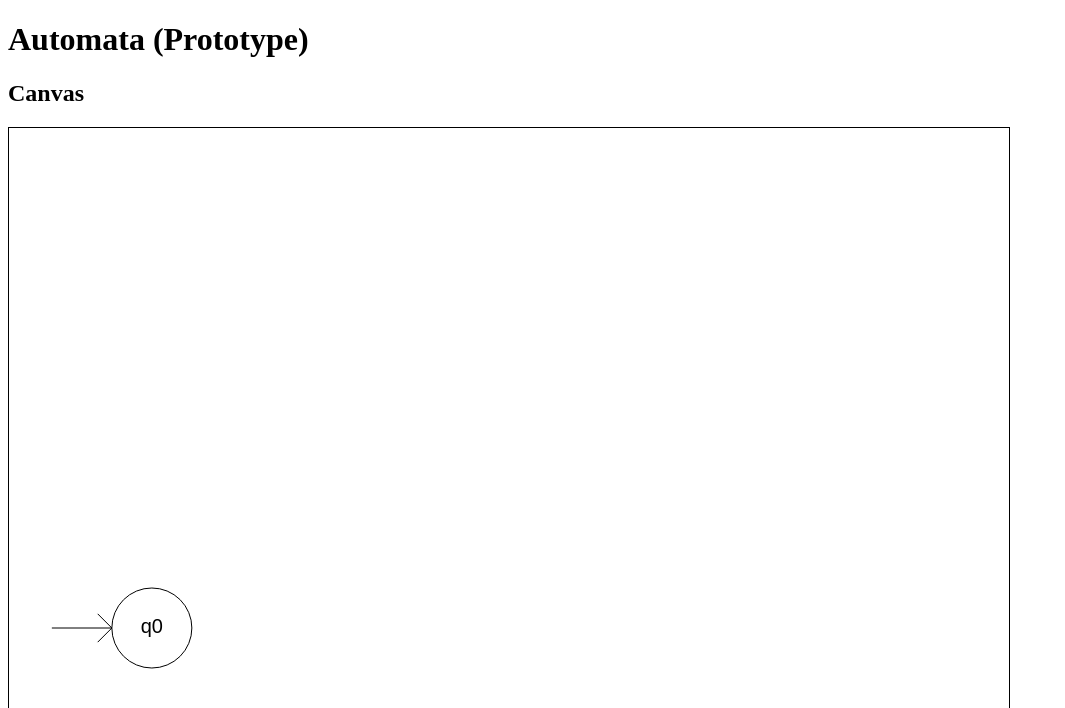
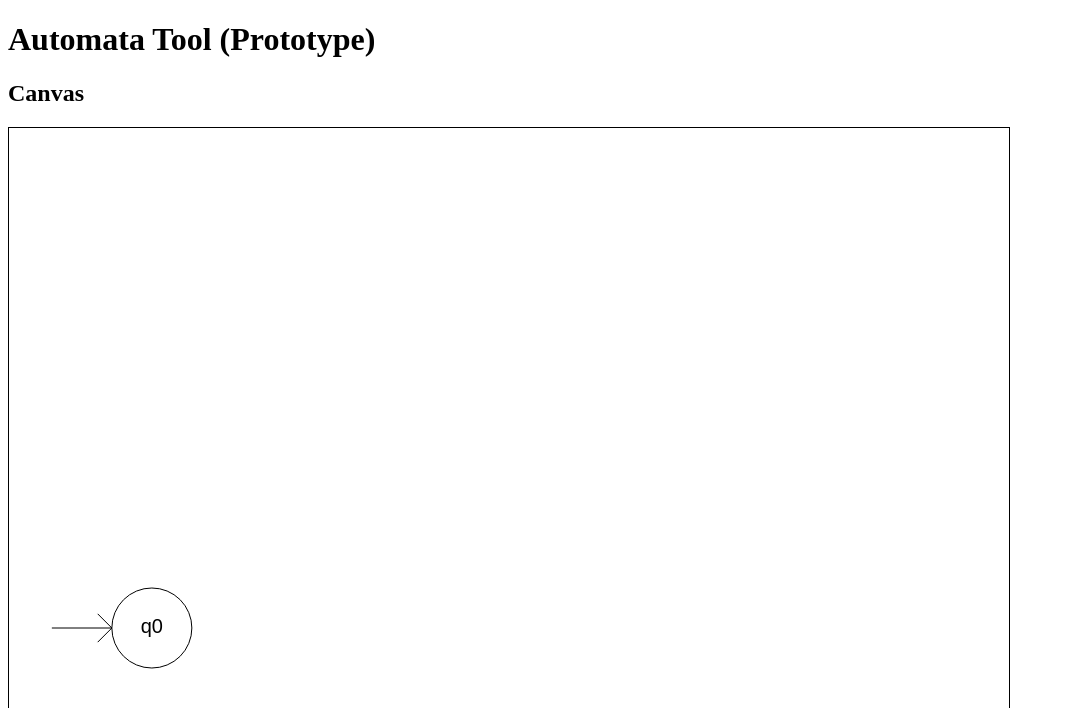
Before and after one commit to ShephardLuke/automata-tool-prototype, a plain HTML site: page index.html in a window 1280 px wide. Shown: the top 708 px of the page, without its empty margins (0-1065 px from the left). Drawn offline with Linux system fonts and the light colour scheme.

Commit message:
Title fix

```diff
--- a/index.html
+++ b/index.html
@@ -8,7 +8,7 @@
     <link rel="stylesheet" href="style.css">
 </head>
 <body>
-    <h1>Automata (Prototype)</h1>
+    <h1>Automata Tool (Prototype)</h1>
     <div>
         <h2>Canvas</h2>
         <main>
```
